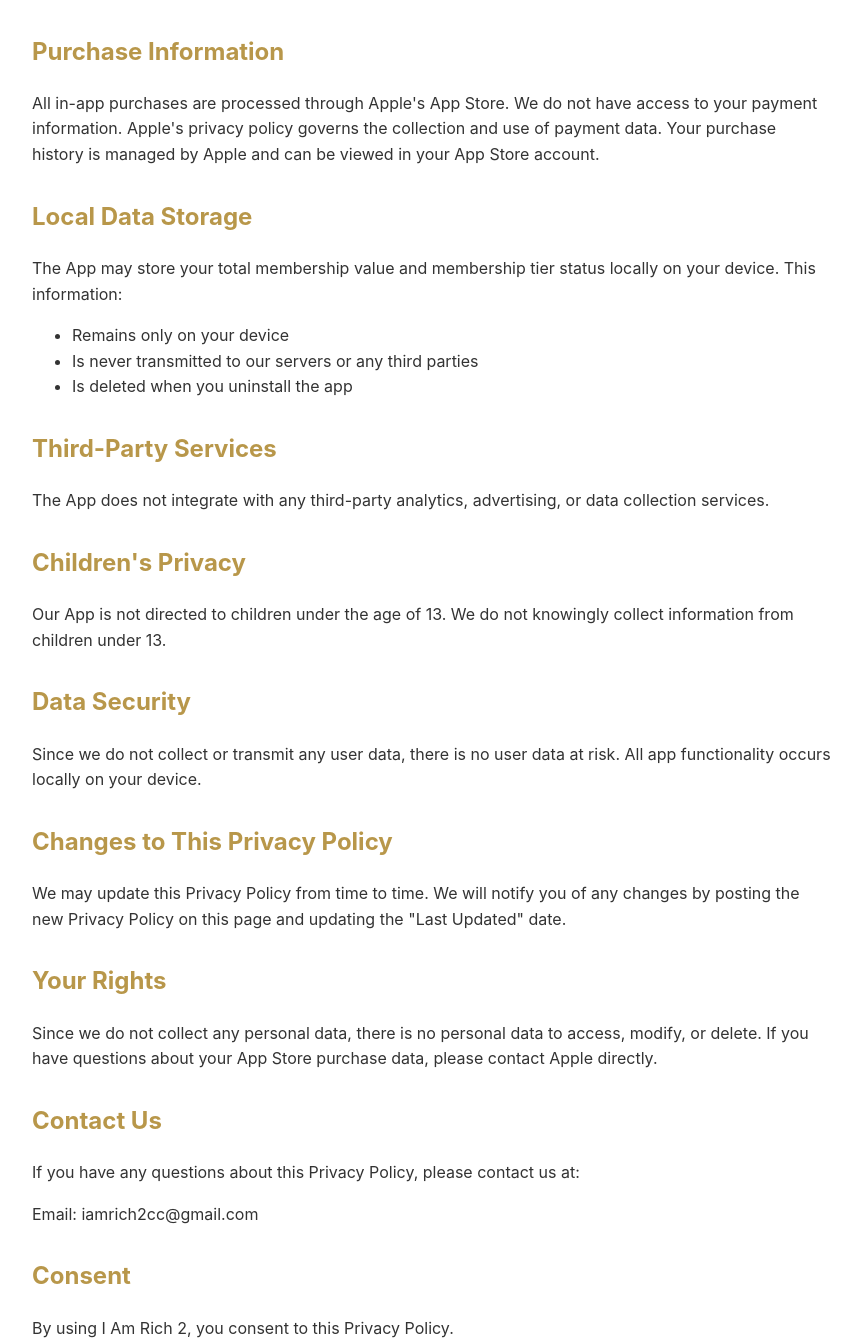
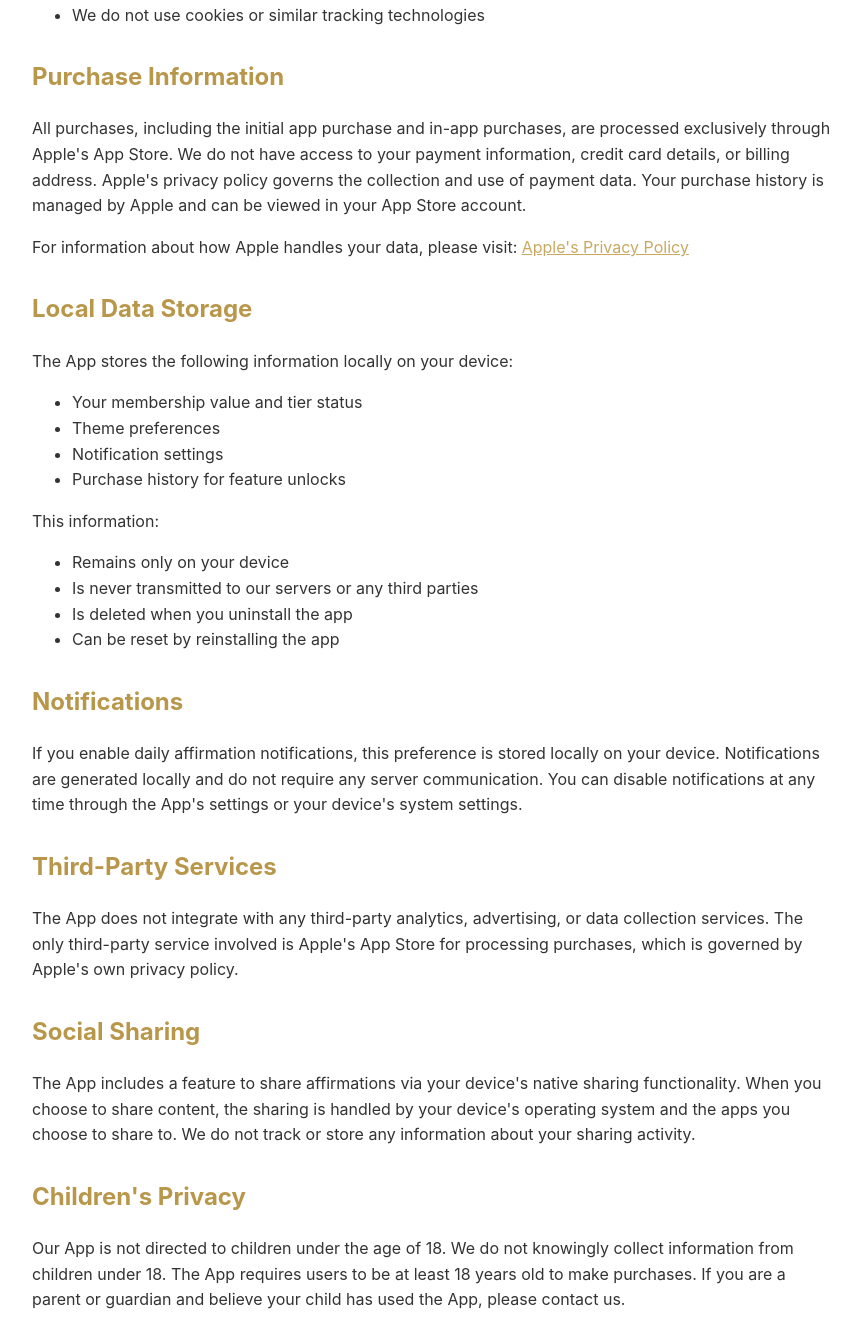
Before and after one commit to rich-2-rich/legal, a plain HTML site: page privacy-policy.html in a window 1280 px wide. Shown: the part 572-1916 px from the top of the page, without its empty margins (208-1069 px from the left). Drawn offline with Linux system fonts and the light colour scheme.

Commit message:
Update privacy-policy.html

```diff
--- a/privacy-policy.html
+++ b/privacy-policy.html
@@ -33,7 +33,7 @@
 </head>
 <body>
     <h1>Privacy Policy</h1>
-    <p class="last-updated">Last Updated: December 22, 2025</p>
+    <p class="last-updated">Last Updated: December 29, 2025</p>
 
     <h2>Introduction</h2>
     <p>I Am Rich 2 ("we," "our," or "the App") is committed to protecting your privacy. This Privacy Policy explains how we handle information in connection with your use of our application.</p>
@@ -46,39 +46,64 @@
         <li>We do not access your contacts, photos, or other personal data</li>
         <li>We do not use analytics or tracking services</li>
         <li>We do not store any data on our servers</li>
+        <li>We do not use cookies or similar tracking technologies</li>
     </ul>
 
     <h2>Purchase Information</h2>
-    <p>All in-app purchases are processed through Apple's App Store. We do not have access to your payment information. Apple's privacy policy governs the collection and use of payment data. Your purchase history is managed by Apple and can be viewed in your App Store account.</p>
+    <p>All purchases, including the initial app purchase and in-app purchases, are processed exclusively through Apple's App Store. We do not have access to your payment information, credit card details, or billing address. Apple's privacy policy governs the collection and use of payment data. Your purchase history is managed by Apple and can be viewed in your App Store account.</p>
+    <p>For information about how Apple handles your data, please visit: <a href="https://www.apple.com/legal/privacy/" target="_blank">Apple's Privacy Policy</a></p>
 
     <h2>Local Data Storage</h2>
-    <p>The App may store your total membership value and membership tier status locally on your device. This information:</p>
+    <p>The App stores the following information locally on your device:</p>
+    <ul>
+        <li>Your membership value and tier status</li>
+        <li>Theme preferences</li>
+        <li>Notification settings</li>
+        <li>Purchase history for feature unlocks</li>
+    </ul>
+    <p>This information:</p>
     <ul>
         <li>Remains only on your device</li>
         <li>Is never transmitted to our servers or any third parties</li>
         <li>Is deleted when you uninstall the app</li>
+        <li>Can be reset by reinstalling the app</li>
     </ul>
 
+    <h2>Notifications</h2>
+    <p>If you enable daily affirmation notifications, this preference is stored locally on your device. Notifications are generated locally and do not require any server communication. You can disable notifications at any time through the App's settings or your device's system settings.</p>
+
     <h2>Third-Party Services</h2>
-    <p>The App does not integrate with any third-party analytics, advertising, or data collection services.</p>
+    <p>The App does not integrate with any third-party analytics, advertising, or data collection services. The only third-party service involved is Apple's App Store for processing purchases, which is governed by Apple's own privacy policy.</p>
+
+    <h2>Social Sharing</h2>
+    <p>The App includes a feature to share affirmations via your device's native sharing functionality. When you choose to share content, the sharing is handled by your device's operating system and the apps you choose to share to. We do not track or store any information about your sharing activity.</p>
 
     <h2>Children's Privacy</h2>
-    <p>Our App is not directed to children under the age of 13. We do not knowingly collect information from children under 13.</p>
+    <p>Our App is not directed to children under the age of 18. We do not knowingly collect information from children under 18. The App requires users to be at least 18 years old to make purchases. If you are a parent or guardian and believe your child has used the App, please contact us.</p>
 
     <h2>Data Security</h2>
-    <p>Since we do not collect or transmit any user data, there is no user data at risk. All app functionality occurs locally on your device.</p>
+    <p>Since we do not collect or transmit any user data to external servers, there is no user data at risk of external breach. All app functionality and data storage occurs locally on your device, protected by your device's built-in security features.</p>
+
+    <h2>International Users</h2>
+    <p>The App does not transfer any data internationally as all data remains on your local device. Apple may process purchase data according to their privacy policy and applicable international data transfer agreements.</p>
+
+    <h2>California Privacy Rights</h2>
+    <p>If you are a California resident, you have certain rights under the California Consumer Privacy Act (CCPA). However, since we do not collect, sell, or share any personal information, these rights are not applicable to our App. We do not sell personal information to third parties.</p>
+
+    <h2>European Privacy Rights (GDPR)</h2>
+    <p>If you are located in the European Economic Area (EEA), you have certain data protection rights under the General Data Protection Regulation (GDPR). Since we do not collect any personal data, there is no personal data to access, rectify, or erase. Your purchase data is handled by Apple under their GDPR compliance policies.</p>
 
     <h2>Changes to This Privacy Policy</h2>
-    <p>We may update this Privacy Policy from time to time. We will notify you of any changes by posting the new Privacy Policy on this page and updating the "Last Updated" date.</p>
+    <p>We may update this Privacy Policy from time to time. We will notify you of any changes by posting the new Privacy Policy on this page and updating the "Last Updated" date. We encourage you to review this Privacy Policy periodically for any changes.</p>
 
     <h2>Your Rights</h2>
-    <p>Since we do not collect any personal data, there is no personal data to access, modify, or delete. If you have questions about your App Store purchase data, please contact Apple directly.</p>
+    <p>Since we do not collect any personal data, there is no personal data to access, modify, or delete. If you have questions about your App Store purchase data, please contact Apple directly through their support channels.</p>
 
     <h2>Contact Us</h2>
-    <p>If you have any questions about this Privacy Policy, please contact us at:</p>
-    <p>Email: iamrich2cc@gmail.com</p>
+    <p>If you have any questions about this Privacy Policy or our privacy practices, please contact us at:</p>
+    <p>Email: <a href="mailto:iamrich2cc@gmail.com">iamrich2cc@gmail.com</a></p>
 
     <h2>Consent</h2>
-    <p>By using I Am Rich 2, you consent to this Privacy Policy.</p>
+    <p>By downloading, installing, and using I Am Rich 2, you consent to this Privacy Policy and agree to its terms.</p>
 </body>
 </html>
```
